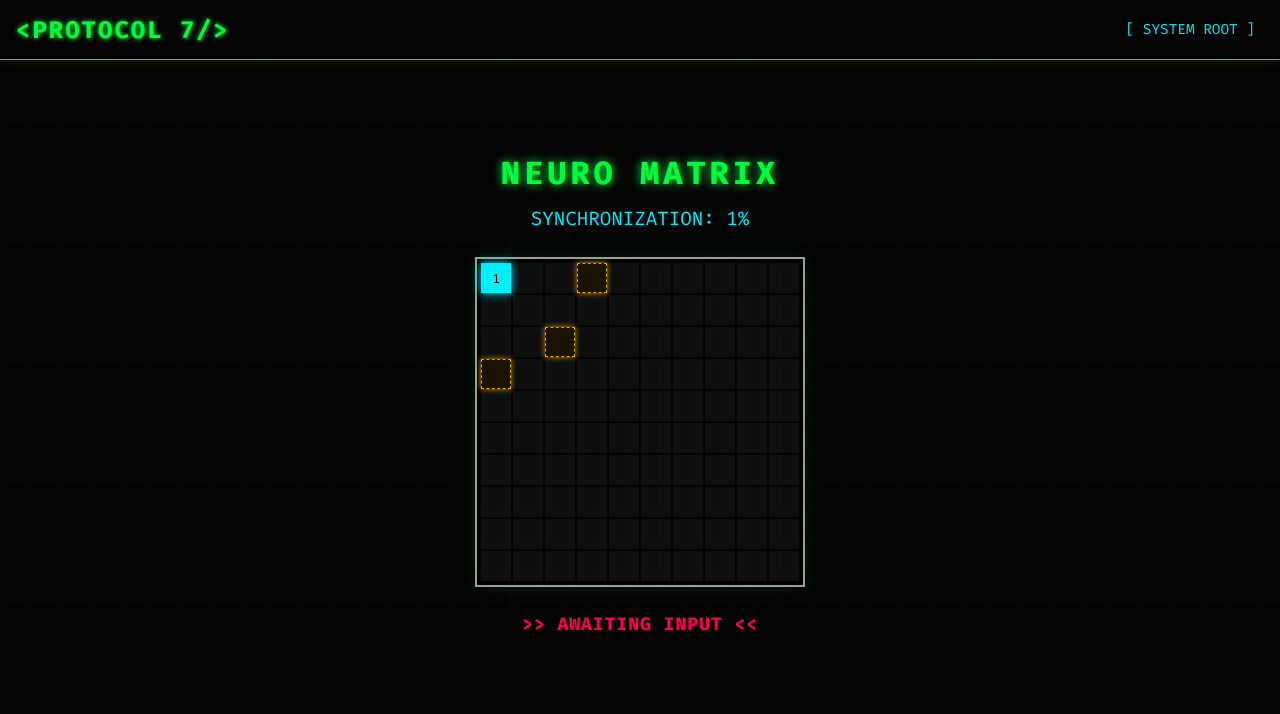
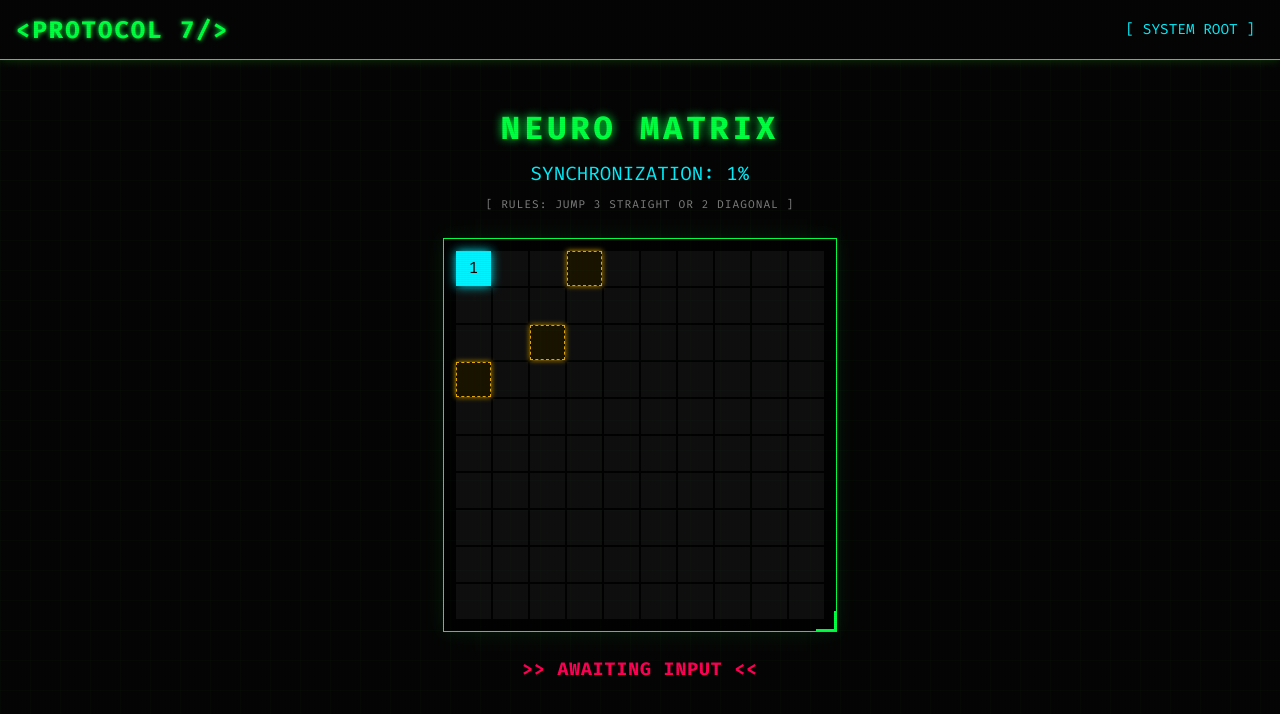
Before and after one commit to JohnVdC/johnvdc.github.io, a React (Vite) app: page /neuro-matrix in a window 1280 px wide. Shown: the top 714 px of the page. Built offline with nearby package versions, Linux system fonts and the light colour scheme.

Commit message:
feat: implement Neuro Matrix game UI with grid interaction and styling

```diff
--- a/src/projects/neuro-matrix/NeuroMatrix.module.css
+++ b/src/projects/neuro-matrix/NeuroMatrix.module.css
@@ -28,15 +28,35 @@
   margin-top: var(--spacing-sm);
 }
 
+.rules {
+  color: var(--color-text-dim);
+  font-size: 0.7rem;
+  margin-top: var(--spacing-sm);
+  letter-spacing: 1px;
+  opacity: 0.8;
+}
+
 /* Grid */
 .grid {
   display: grid;
   grid-template-columns: repeat(10, 1fr);
   gap: 2px;
   background: rgba(0, 0, 0, 0.5);
-  border: 2px solid var(--color-text-dim);
-  padding: 4px;
+  border: 1px solid var(--color-neon-green);
+  padding: 12px;
   box-shadow: 0 0 20px rgba(0, 255, 65, 0.1);
+  position: relative;
+}
+
+.grid::after {
+  content: '';
+  position: absolute;
+  bottom: 0;
+  right: 0;
+  width: 20px;
+  height: 20px;
+  border-bottom: 2px solid var(--color-neon-green);
+  border-right: 2px solid var(--color-neon-green);
 }
 
 /* Cell */
@@ -52,6 +72,14 @@
   cursor: default;
   transition: all 0.2s;
   user-select: none;
+}
+
+@media (min-width: 1024px) {
+  .cell {
+    width: 35px;
+    height: 35px;
+    font-size: 1rem;
+  }
 }
 
 /* Cell States */
--- a/src/projects/neuro-matrix/NeuroMatrix.tsx
+++ b/src/projects/neuro-matrix/NeuroMatrix.tsx
@@ -34,6 +34,9 @@ export const NeuroMatrix: React.FC = () => {
       <header className={styles.header}>
         <h1 className={styles.title}>NEURO MATRIX</h1>
         <div className={styles.score}>SYNCHRONIZATION: {visitCount}%</div>
+        <div className={styles.rules}>
+          [ RULES: JUMP 3 STRAIGHT OR 2 DIAGONAL ]
+        </div>
       </header>
 
       <div className={styles.grid}>
```
